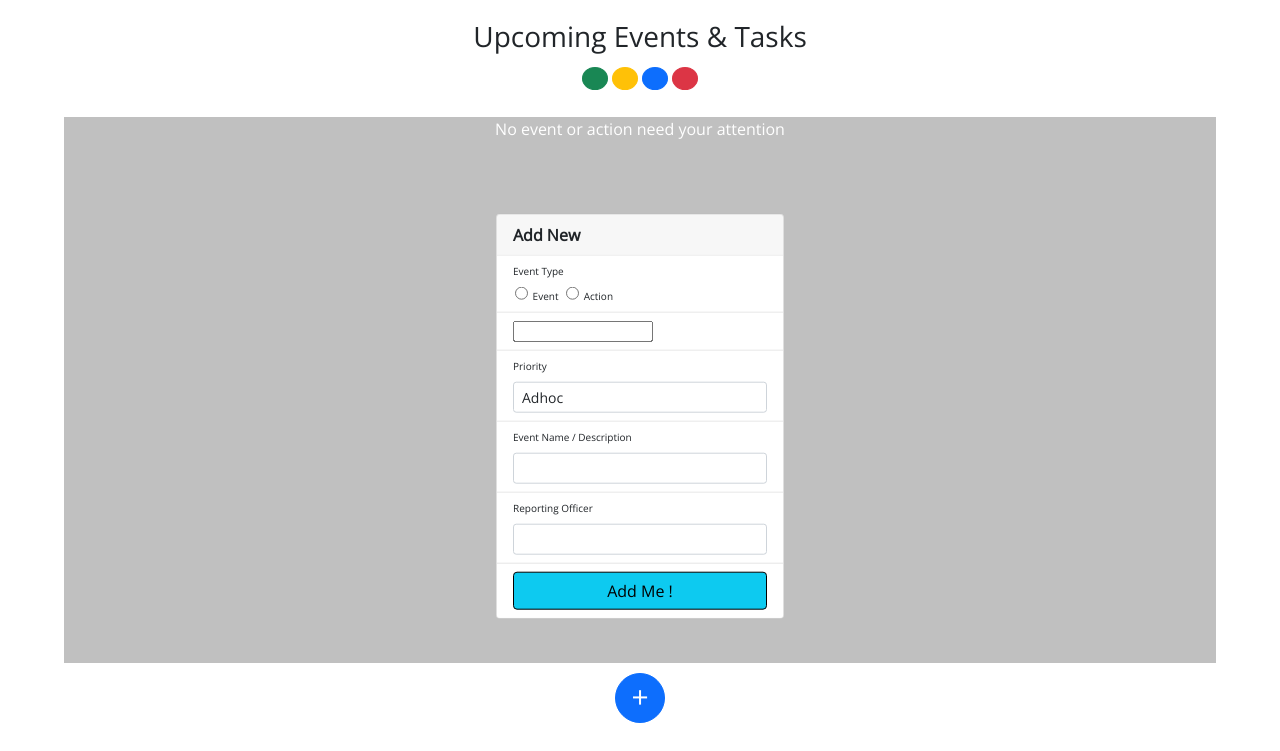
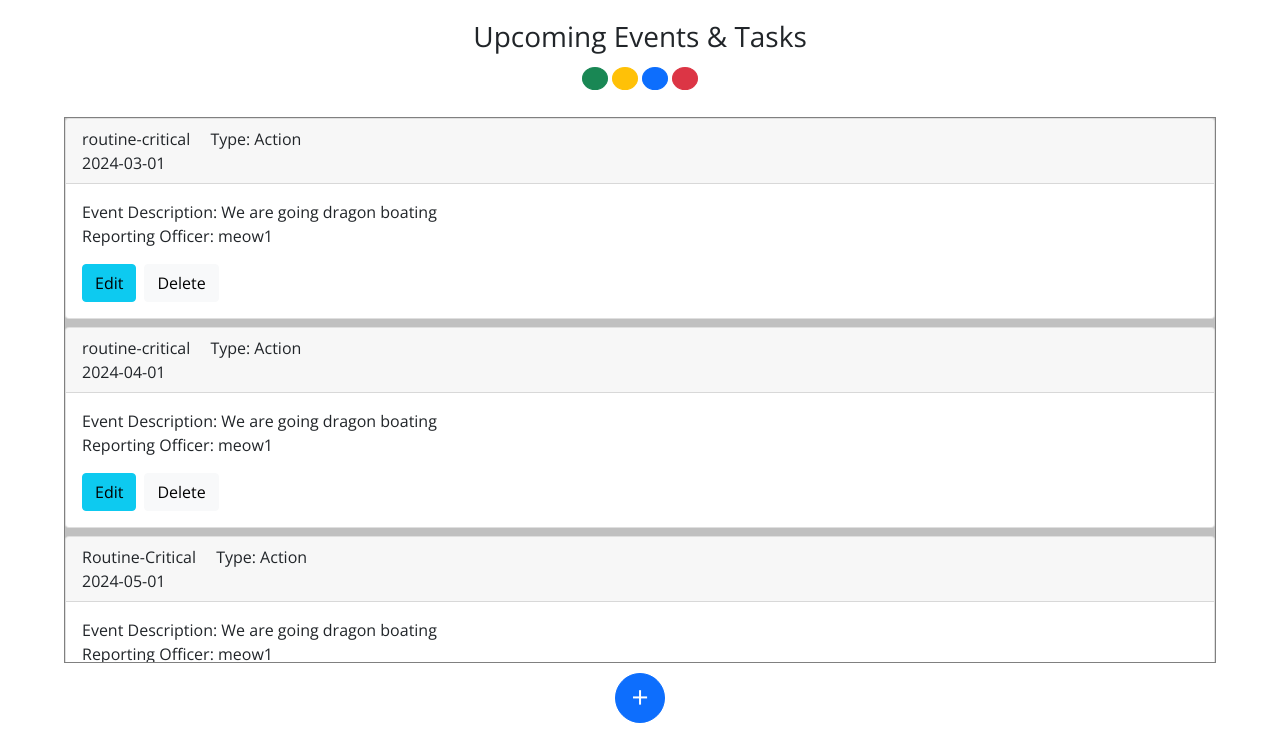
Before and after one commit to Kern000/trent-enterprise-component, a plain HTML site: page index.html in a window 1280 px wide. Drawn offline with nearby package versions, Linux system fonts and the light colour scheme.

Commit message:
completed UI/ UX and sorting of data

```diff
--- a/index.html
+++ b/index.html
@@ -27,10 +27,9 @@
 
 
        <div id="calendar-wrapper">
-            <!-- This portion will render the added events -->
        </div>
 
-       <div id="crud-form" class="card" style="width: 18rem;">
+       <div id="crud-form" class="card" style="width: 18rem; display:none">
             <div class="card-header" style="font-weight: 600;">
                 Add New
             </div>
@@ -40,20 +39,21 @@
                         <label class="form-label" style="font-weight: 400"> Event Type </label>
                     </div>
                     <div>
-                        <input type="radio" name="event-type" value="event" style="margin-right:2px; margin-left:2px"> Event </radio>
-                        <input type="radio" name="event-type" value="action" style="margin-right:2px; margin-left:5px"> Action </radio>
+                        <input type="radio" name="event-type" value="Event" style="margin-right:2px; margin-left:2px"> Event </radio>
+                        <input type="radio" name="event-type" value="Action" style="margin-right:2px; margin-left:5px"> Action </radio>
                     </div>
                 </li>
                 <li class="list-group-item">
+                    <label class="form-label me-2" style="font-weight: 400"> Date </label>
                     <input type="text" id="date-picker" />
                 </li>
                 <li class="list-group-item">
                     <label class="form-label" style="font-weight: 400"> Priority </label>
                     <select id="priority" class="form-control form-control-sm">
-                        <option value="adhoc"> Adhoc </option>
-                        <option value="routine"> Routine </option>
-                        <option value="routine-critical"> Routine Critical </option>
-                        <option value="priority-critical"> Priority Critical </option>
+                        <option value="Adhoc"> Adhoc </option>
+                        <option value="Routine"> Routine </option>
+                        <option value="Routine-Critical"> Routine Critical </option>
+                        <option value="Priority-Critical"> Priority Critical </option>
                     </select>
                 </li>
                 <li class="list-group-item">
@@ -75,6 +75,7 @@
     </div>
     <script src="https://cdn.jsdelivr.net/npm/flatpickr"></script>
     <script src="https://cdn.jsdelivr.net/npm/bootstrap@5.0.2/dist/js/bootstrap.bundle.min.js" integrity="sha384-MrcW6ZMFYlzcLA8Nl+NtUVF0sA7MsXsP1UyJoMp4YLEuNSfAP+JcXn/tWtIaxVXM" crossorigin="anonymous"></script>
+    <script src="data.js"></script>
     <script src="script.js"></script>
 </body>
 </html>
--- a/script.js
+++ b/script.js
@@ -1,19 +1,50 @@
-let calendarData =[];
+let calendarData =[
+    {
+        "id": 1,
+        "eventType": "Action",
+        "priority": "Routine-Critical",
+        "eventDesc": "We are going dragon boating",
+        "reportingOfficer": "meow1",
+        "eventDate": "2024-06-01"
+    },
+    {
+        "id": 2,
+        "eventType": "Action",
+        "priority": "Routine-Critical",
+        "eventDesc": "We are going dragon boating",
+        "reportingOfficer": "meow1",
+        "eventDate": "2024-05-01"
+    },
+    {
+        "id": 3,
+        "eventType": "Action",
+        "priority": "routine-critical",
+        "eventDesc": "We are going dragon boating",
+        "reportingOfficer": "meow1",
+        "eventDate": "2024-04-01"
+    },
+    {
+        "id": 4,
+        "eventType": "Action",
+        "priority": "routine-critical",
+        "eventDesc": "We are going dragon boating",
+        "reportingOfficer": "meow1",
+        "eventDate": "2024-03-01"
+    }
+];
+
 let toggleAdd = false;
-let newEntry = {};
 let addSuccess = true;
+let admin = true;
 
 let formPage = document.querySelector("#crud-form");
 let toggleAddForm = document.querySelector("#add-form-btn");
 let confirmBtn = document.querySelector("#confirm-add-btn");
 let notificationContainer = document.querySelector("#notification-container");
 let mainEventRender = document.querySelector("#calendar-wrapper");
-// let flatpickr = document.querySelector("date-picker");
-
-// on load
 let onLoadFlatPickr = document.addEventListener("DOMContentLoaded", function(){
     flatpickr("#date-picker");
-    renderList();
+    renderList(calendarData);
 })
 
 // Input form display
@@ -30,7 +61,7 @@ function toggleAddFormIndicator (){
 }
 
 function renderAddForm (){
-    if (toggleAdd) {
+    if (toggleAdd === true && toggleAdd !== false) {
         formPage.style.display = "inline";
     } else {
         formPage.style.display = "none";
@@ -68,35 +99,99 @@ function addItem(){
     let datePickerValue = document.querySelector("#date-picker").value;
     // Format: 2024-02-22
 
-    let newItem = {
+    let newEntry = {
         "id": calendarData.length + 1,
         "eventType": eventTypeValue,
         "priority": priorityValue,
         "eventDesc": eventDesc,
         "reportingOfficer": reportingOfficer,
-        "eventDate": datePickerValue
+        "eventDate": datePickerValue,
     }
 
     try {
-        calendarData.push(newItem);
+        calendarData.push(newEntry);
         addSuccess = true;
         renderAlert();
     } catch (error) {
         addSuccess = false;
         renderAlert();
     }
+    mainEventRender.appendChild(renderCard(newEntry));
     handleForm();
 }
+
+// function editItem(){
+
+
+// }
 
 confirmBtn.addEventListener("click", function (){
     addItem();
 })
 
-//rendering the list items
-function renderList(arrayData){
-    if (calendarData.length === 0){
-        mainEventRender.innerHTML = '<p style="text-align:center; color: white"> No event or action need your attention </p>';
-    } else {
 
+function renderCard(item){
+
+    const dataItemContainer = document.createElement('div');
+
+    dataItemContainer.classList.add("card");
+    dataItemContainer.style.marginBottom = "8px";
+
+    const cardHeader = document.createElement('div');
+    cardHeader.classList.add("card-header");
+
+    cardHeader.innerHTML = `
+        <div id="card-title" class="card-priority"}>
+            ${item.priority}  <span class="ms-3"> Type: ${item.eventType} </span>
+        </div>
+        <div class="card-date">
+            ${item.eventDate}
+        </div>
+    `
+    dataItemContainer.appendChild(cardHeader);
+
+    const cardBody = document.createElement('div');
+    cardBody.classList.add("card-body");
+    cardBody.innerHTML = `
+        <div class="card-description">
+            Event Description: ${item.eventDesc}
+        <div>
+        <div class="card-reporting-officer">
+            Reporting Officer: ${item.reportingOfficer}
+        </div>
+        <div style="display:flex;" class="mt-3">
+            <button type="button" class="btn btn-info me-2 edit-btn"> Edit </button>
+            <button type="button" class="btn btn-light delete-btn"> Delete </button>
+        </div>
+    `
+    dataItemContainer.appendChild(cardBody);
+
+    return dataItemContainer;
+}
+
+// //rendering the list items
+function renderList(dataArray){
+
+    const eventsActionsContainer = document.querySelector("#calendar-wrapper");
+
+    let calendarArray = dataArray;
+
+    // calendarArray.sort((a, b) => b.eventDate - a.eventDate doesn't return the necessary value. so do this instead);
+    calendarArray.sort((a, b) => {
+        if (a.eventDate < b.eventDate) {
+            return -1
+        };
+        if (a.eventDate > b.eventDate) {
+            return 1
+        };
+        return 0;}
+    );
+
+    eventsActionsContainer.innerHTML = "";
+
+    for (let item of calendarArray){
+        let dataItem = renderCard(item);
+        eventsActionsContainer.appendChild(dataItem);
     }
+
 }
--- a/style.css
+++ b/style.css
@@ -17,8 +17,6 @@ body{
     height: 100vh;
 }
 
-
-
 #banner-wrapper{
     display: flex;
 }
@@ -37,6 +35,8 @@ body{
     width: 90%;
     z-index: 1;
     position: relative;
+    overflow-y: scroll;
+    border: 1px solid gray;
 }
 
 #crud-form{
@@ -52,7 +52,6 @@ body{
     width: 15px;
     padding: 0px;
     text-align:center;
-
 }
 
 #bottom-wrapper{
@@ -80,9 +79,14 @@ body{
     height: 10px !important;
 }
 
-/* #calendar-wrapper{
+.edit-btn {
 
-} */
+}
+
+.delete-btn {
+
+}
+
 
 
 @media screen and (max-width:481px) {
```
